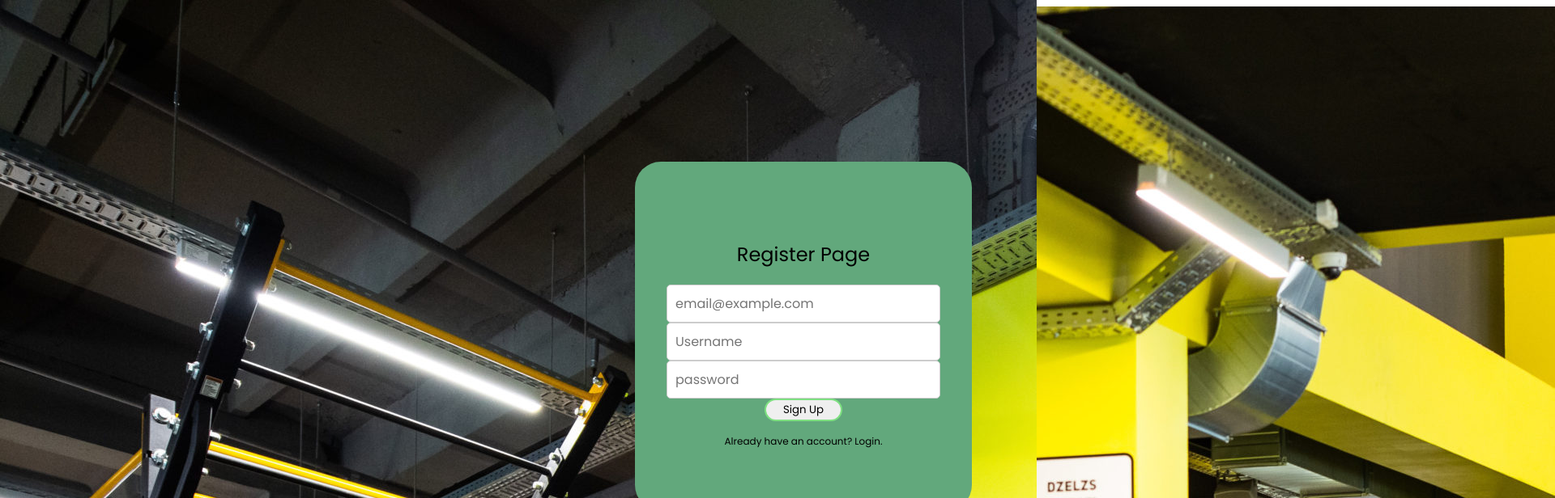
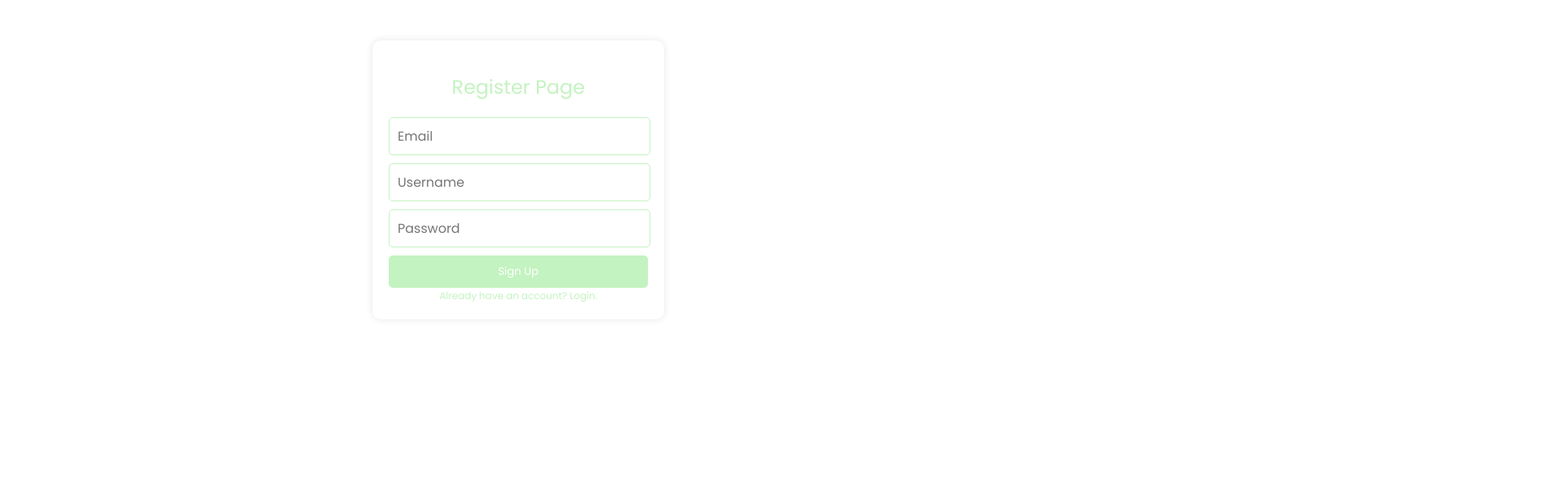
Before and after one commit to 21DP2MLejn/CitronZaleGYM, a Vue app in the folder frontend/CitronZale/: page /register in a window 1280 px wide. Shown: the top 616 px of the page at 81% size, 1920 px wide, since content can reach past the window. Built offline with nearby package versions, Linux system fonts and the light colour scheme.

Commit message:
Login/Register box update, payment page update

```diff
--- a/frontend/CitronZale/src/components/LoginRegisterbox.vue
+++ b/frontend/CitronZale/src/components/LoginRegisterbox.vue
@@ -1,92 +1,119 @@
 <template>
-<body>
-  <div class="container">
+  <div class="login-box">
     <h2>{{ title }}</h2>
-    <input type="text" placeholder="email@example.com" v-if="isRegister">
+    <input type="text" placeholder="Email" v-if="isRegister">
+    <br>
     <input type="text" placeholder="Username">
-    <input type="password" placeholder="password">
+    <br>
+    <input type="password" placeholder="Password">
+    <br>
     <router-link to="/"><button>{{ loginButtonText }}</button></router-link>
-    <router-link  to="/register">{{ registerLinkText }}</router-link>
-    <router-link  to="/login">{{ loginLinkText }}</router-link>
-    <router-link to="/forgot-password" class="forgot-password" v-if="!isRegister"> forgot password?</router-link>
+    <br>
+    <div class="links-container">
+      <router-link to="/register" v-if="!isRegister">{{ registerLinkText }}</router-link>
+      <router-link to="/login" v-if="isRegister">{{ loginLinkText }}</router-link>
+      <br>
+      <router-link to="/forgot-password" class="forgot-password" v-if="!isRegister">Forgot password?</router-link>
     </div>
-</body>
+  </div>
 </template>
 
 <script>
 export default {
   name: 'LoginBox',
   props: {
-    title: String,
-    loginButtonText: String,
-    registerLinkText: String,
-    loginLinkText: String,
+    title: {
+      type: String,
+      default: 'Gym Fitness Login'
+    },
+    loginButtonText: {
+      type: String,
+      default: 'Log In'
+    },
+    registerLinkText: {
+      type: String,
+      default: 'Register'
+    },
+    loginLinkText: {
+      type: String,
+      default: 'Already have an account?'
+    },
     isRegister: Boolean,
   },
   methods: {
     login() {
+      // Implement login functionality here
     },
   },
 };
 </script>
 
 <style scoped>
-
-  body{
-    position: absolute;
-    width: 100vw;
-    height: 100vh;
-    margin: 0;
-    padding: 0;
-    top: 0;
-    left: 0;
-    background-color:var(--Black) ;
+.login-box {
+  width:   320px;
+  padding:   20px;
+  background-color: white;
+  border-radius:   10px;
+  box-shadow:   0   0   10px rgba(0,   0,   0,   0.1);
+  margin:   50px auto;
+  max-height:  400px; /* Adjust as needed */
 }
 
-  button{
-    width: 6rem;
-    height: 1.8rem;
-    border-radius: 1rem;
-    border: 0.15rem solid var(--PastelGreen);
-    margin-bottom: 1rem;
-    transition: 0.3s ease-in-out;
+.login-box h2 {
+  text-align: center;
+  color: var(--TeaGreen);
+  margin-bottom:   20px;
 }
 
-  button:hover{
-    transform: scale(1.1);
+.login-box input {
+  width:   94%;
+  padding:   10px;
+  margin-bottom:   10px;
+  border:   1px solid var(--TeaGreen);
+  border-radius:   5px;
 }
 
-  input {
-    padding: 10px;
-    border: 1px solid #ccc;
-    border-radius: 5px;
-    font-size: 16px;
-    transition: border-color 0.3s, box-shadow 0.3s;
+.login-box button {
+  width:   100%;
+  padding:   10px;
+  background-color: var(--TeaGreen);
+  color: white;
+  border: none;
+  border-radius:   5px;
+  cursor: pointer;
+  transition: background-color   0.3s ease;
 }
 
-  input:focus {
-    border-color: var(--ShinyShamrock);
-    box-shadow: 0 0 8px rgba(76, 175, 80, 0.5);
-    outline: none;
-  }
-  .container {
-    position: relative;
-    width: 30vw;
-    height: 50vh;
+.login-box button:hover {
   background-color: var(--ShinyShamrock);
-    border-radius: 2rem;
-    padding: 1rem;
-    display: flex;
-    flex-direction: column;
-    justify-content: center;
-    align-items: center;
-    left: calc(100vw - 30vw - 7rem);
-    top: 12.5rem;
 }
 
-  .forgot-password{
+.links-container {
+  text-align: center;
+}
+
+.links-container a {
+  color: var(--TeaGreen);
+  text-decoration: none;
+  margin:   0.5rem;
+}
+
+.links-container a:hover {
+  color: var(--ShinyShamrock);
+}
+
+.forgot-password {
+  font-size:   0.8rem;
+  color: var(--TeaGreen);
+}
+
+
+@media (max-width: 768px) {
+
+  .login-box{
     position: relative;
-    text-decoration: none;
-    color: var(--Black);
+    top: 12rem;
+  }
+
 }
 </style>
--- a/frontend/CitronZale/src/views/CheckOutDetails.vue
+++ b/frontend/CitronZale/src/views/CheckOutDetails.vue
@@ -3,18 +3,13 @@
     <div class="top-section">
         <TopSection/>
     </div>
-    <div class="header">
-        <h1>ADD YOUR DETAILS</h1>
-    </div>
     <div class="center">
           <div class="details-content">
-        <!-- Conditionally render input fields based on the current step -->
         <div v-if="step ===  1">
-            <h3>Please, fill in your personal details:</h3>
             <form action="">
                 <label for="email"> <span class="required">*</span>Email address</label>
                     <br>
-                <input id="email" v-model="email" type="text" placeholder="email@example.com" required>
+                <input id="email" v-model="email" type="email" placeholder="email@example.com" required pattern="[a-z0-9._%+-]+@[a-z0-9.-]+\.[a-z]{2,}$">
                     <br>
                 <label for="firstname"> <span class="required">*</span> First Name</label>
                     <br>
@@ -38,7 +33,7 @@
                     <br>
                 <label for="phonenumber"><span class="required">*</span>Phone Number</label>
                     <br>
-                <input id="phonenumber" type="tel" v-model="phonenumber" placeholder="+xxxxxxxxxxx" required>
+                <input id="phonenumber" type="tel" v-model="phonenumber" placeholder="XXXXXXXXX" required>
                     <br>
                 <label for="activationdate"><span class="required">*</span>Activation date of membership</label>
                     <br>
@@ -84,9 +79,7 @@
                     <label for="none">None</label>
                     <br>
                 </div>
-
             </form>
-            <!---Bankas informacija vajadziga down -->
         </div>
         <div v-if="step ===  3">
             <div class="payment-method">
@@ -94,13 +87,29 @@
                     <input type="radio" value="creditCard" v-model="paymentMethod">
                     Credit Card
                 </label>
+                <br>
+                <label for="">
+                    <input type="radio" value="paypal" v-model="paymentMethod">
+                    PayPal
+                </label>
                 <div v-if="paymentMethod === 'creditCard'" class="credit-card-details">
+                    <label for="cardholdername"><span class="required">*</span> Card Holder Name</label>
+                    <input type="text" v-model="CardHolderName" placeholder="Name" id="cardholdername">
+                    <label for="cardholderlastname"><span class="required">*</span> Card Holder Last Name</label>
+                    <input type="text" id="cardholderlastname" v-model="cardholderlastname" placeholder="Last Name">
                     <label for="cardNumber"><span class="required">*</span> Card Number</label>
-                    <input id="cardNumber" type="text" placeholder="Card Number" v-model="cardNumber">
+                    <input id="cardNumber" type="text" placeholder="Card Number" v-model="cardNumber" maxlength="19">
                     <label for="securitycode"><span class="required">*</span> CVV</label>
-                    <input type="text" name="cvv" id="securitycode" v-model="cvv" placeholder="saman0743">
+                    <input type="text" name="cvv" id="securitycode" v-model="cvv" placeholder="CVV" maxlength="3">
                     <label for="creditcarddate"><span class="required">*</span> Expiration Date</label>
-                    <input type="date" id="creditcarddate" v-model="creditcarddate">
+                    <input type="month" id="creditcarddate" v-model="creditcarddate">
+                    <br>
+                    <button>Proceed</button>
+                </div>
+                <div v-if="paymentMethod === 'paypal'" class="paypal-method">
+                    <h3>Total: {{ price }}</h3>
+                    <br>
+                    <button class="paypal-button" id="paypalbut">PayPal</button>
                 </div>
             </div>
         </div>
@@ -138,9 +147,10 @@ export default {
             massage: '',
             none:'',
             paymentMethod: '',
+            CardHolderName:'',
+            cardholderlastname:'',
             cvv:'',
             creditcarddate:'',
-
         };
     },
     methods: {
@@ -192,7 +202,7 @@ export default {
         this.step++;
 
         if (this.step >  3) {
-            this.$router.push('');
+            this.$router.push('/prices');
         }
     }
 }
@@ -202,6 +212,9 @@ export default {
 
 <style scoped>
 
+.paypal-button{
+    width: 10rem;
+}
 .header{
     position: relative;
     left: 50rem;
@@ -322,4 +335,21 @@ button{
     margin-bottom:  5px;
 }
 
+.paypal-method{
+    width:  100%;
+    max-width:  400px;
+    padding:  20px;
+    background-color: #f8f8f8;
+    border:  1px solid #e0e0e0;
+    border-radius:  5px;
+    margin-top:  20px;
+    display: flex;
+    flex-direction: column;
+    align-items: flex-start;
+}
+
+.paypal-method button{
+    left: 6rem;
+}
+
 </style>
--- a/frontend/CitronZale/src/views/Register.vue
+++ b/frontend/CitronZale/src/views/Register.vue
@@ -10,7 +10,6 @@
   </div>
   <div class="background">
     <div class="image-container">
-        <img src="../assets/Images/gym_picture5.jpg" alt="Login-Background">
     </div>
   </div>
 </body>
@@ -29,9 +28,5 @@ export default {
 
 <style scoped>
 
-body{
-  background-image: url(../assets/Images/gym_picture6.jpg);
-  background-repeat: no-repeat;
-}
 
 </style>
```
Lines whose indentation alone changed are shown as unchanged.
